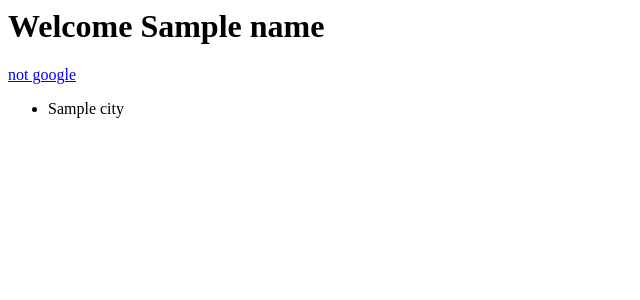
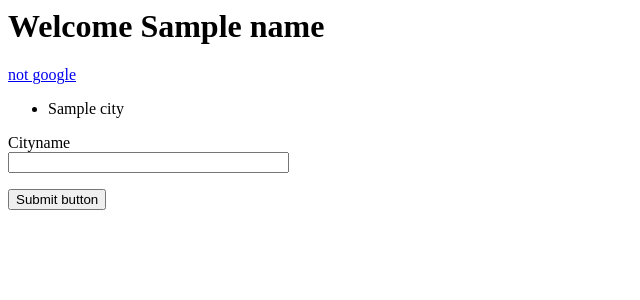
Before and after one commit to deptrajvjppro/HW3, a Flask app: template app/templates/home.html in a window 1280 px wide. Shown: the top 300 px of the page, without its empty margins (0-640 px from the left). Run offline with Flask 2, Linux system fonts and the light colour scheme; the template is opened without the code that fills it: most values are stand-ins (such as "Sample title", 1, 10 or a date in 2020); form fields are guessed from the names that the template uses.

Commit message:
Update home.html

```diff
--- a/app/templates/home.html
+++ b/app/templates/home.html
@@ -1,15 +1,24 @@
 {% extends "base.html" %}
 
 {% block content %}
-
 <h1>Welcome {{name}}</h1>
         <p>
-            <a href = "https://www.google.com/">not google</a>
+            <a href ="www.google.com">not google</a>
             <ul>
                 {% for city in city_names %}
                   <li>{{ city }}</li>
                 {% endfor %}
                 </ul>
         </p>
+        <form action = "" method ="post" novalidate>
+            {{ form.hidden_tag() }}
+            <p>
+                {{ form.cityname.label }}<br>
+                {{ form.cityname(size = 32) }}
+            </p>
+            <p>
+                {{ form.submitButton() }}
+            </p>
+        </form>
 
 {% endblock %}
```
